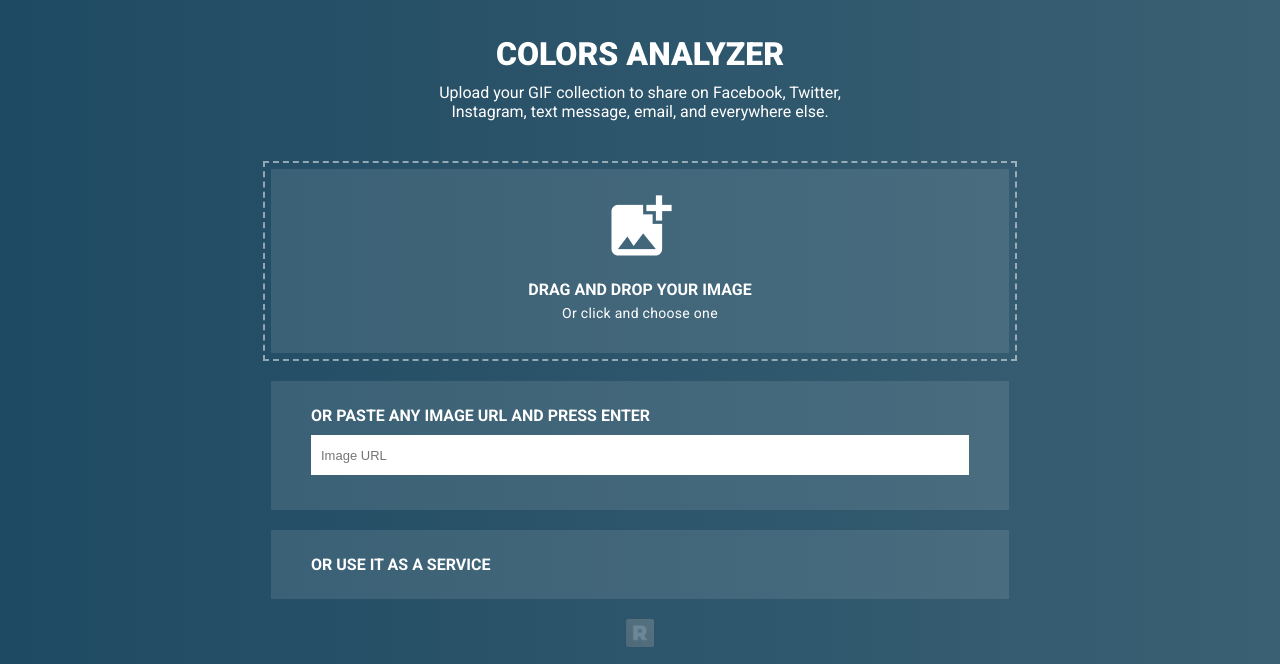
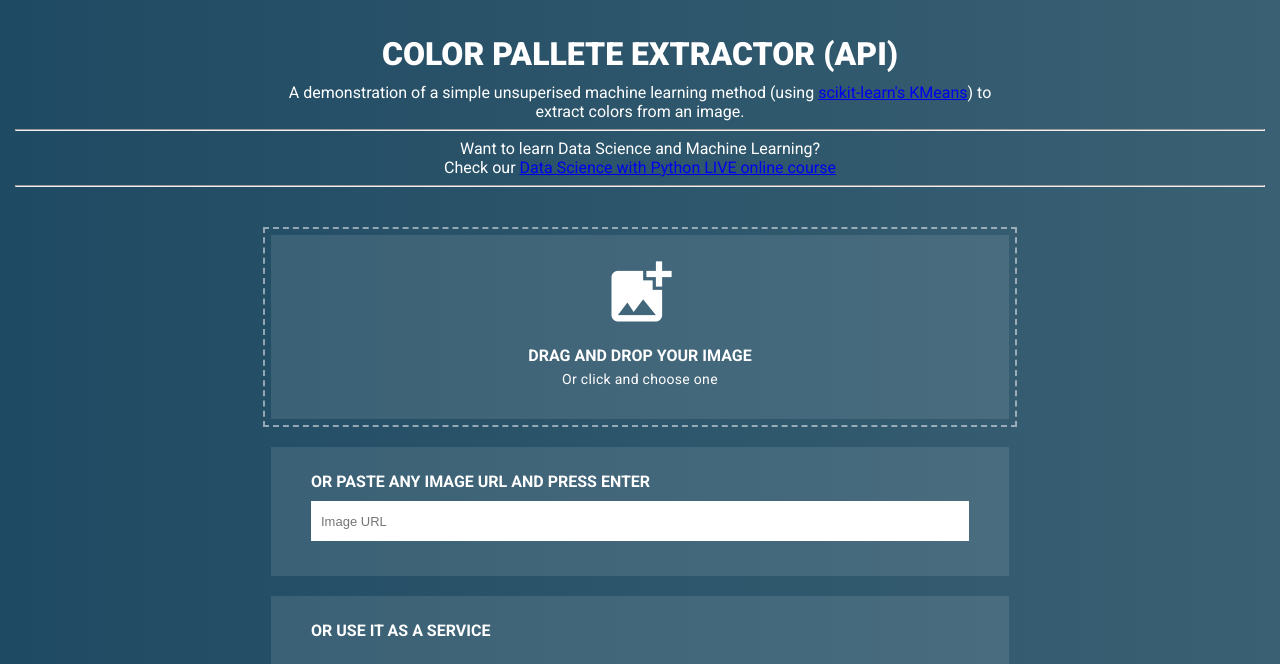
Before and after one commit to MikeTheWatchGuy/color-extractor-service, a Flask app: page / in a window 1280 px wide. Shown: the top 664 px of the page. Run offline with Flask 2, Linux system fonts and the light colour scheme; some libraries are stand-ins or nearby versions.

Commit message:
Final methods finished

```diff
--- a/app.py
+++ b/app.py
@@ -14,15 +14,21 @@ def index():
 
 @app.route('/extract', methods=['POST'])
 def extract():
-    colors = {'#084359': 2327, '#d3cfc8': 1779, '#0a242d': 651, '#a40e13': 2857, '#b1b8b8': 2983, '#3f7382': 283}
-    return jsonify(errors=None, colors=colors)
-    # request.form['url']
+    if not any(['url' in request.form, 'file' in request.files]):
+        return jsonify(errors="File or URL missing", colors=None)
 
-    if 'file' not in request.files:
-        return jsonify(errors="File missing", colors=None)
-    file = request.files['file']
-    colors = utils.extract_colors_from_file(file)
-    print(colors)
+    if 'url' in request.form:
+        method = utils.extract_colors_from_url
+        argument = request.form['url']
+    else:
+        method = utils.extract_colors_from_file
+        argument = request.files['file']
+
+    try:
+        colors = method(argument)
+    except exceptions.BaseColorExtractorException as exc:
+        return jsonify(errors=str(exc), colors=None)
+
     return jsonify(errors=None, colors=colors)
 
 
--- a/exceptions.py
+++ b/exceptions.py
@@ -1,5 +1,10 @@
 class BaseColorExtractorException(Exception):
     pass
 
+
 class ValidationError(BaseColorExtractorException):
     pass
+
+
+class FetchImageUrlException(BaseColorExtractorException):
+    pass
--- a/static/styles.css
+++ b/static/styles.css
@@ -26,7 +26,7 @@ body {
 }
 
 .subtitle {
-	max-width: 450px;
+	max-width: 750px;
 	color: #FFF;
 	font-size: 16px;
 	margin: 0 auto;
--- a/templates/index.html
+++ b/templates/index.html
@@ -17,12 +17,14 @@
   </head>
   <body>
     <div class="container" role="main">
-    	<p class="title">Colors analyzer</p>
+    	<p class="title">Color Pallete Extractor (API)</p>
 
       <p class="subtitle">
-        Upload your GIF collection to share on Facebook, Twitter,
-        Instagram, text message, email, and everywhere else.
+        A demonstration of a simple unsuperised machine learning method (using <a href="http://scikit-learn.org/stable/modules/generated/sklearn.cluster.KMeans.html" target="_blank">scikit-learn's KMeans</a>) to extract colors from an image.
       </p>
+      <hr>
+      <p class="subtitle">Want to learn Data Science and Machine Learning? <br> Check our <a href="https://rmotr.com/data-science-python-course?utm_medium=color-pallete">Data Science with Python LIVE online course</a></p>
+      <hr>
 
       <form id="zdrop">
         <div id="fileupload-content">
```
Also changed, not shown: static/scripts.js (+0 -7 lines), utils.py (+16 -7 lines).
